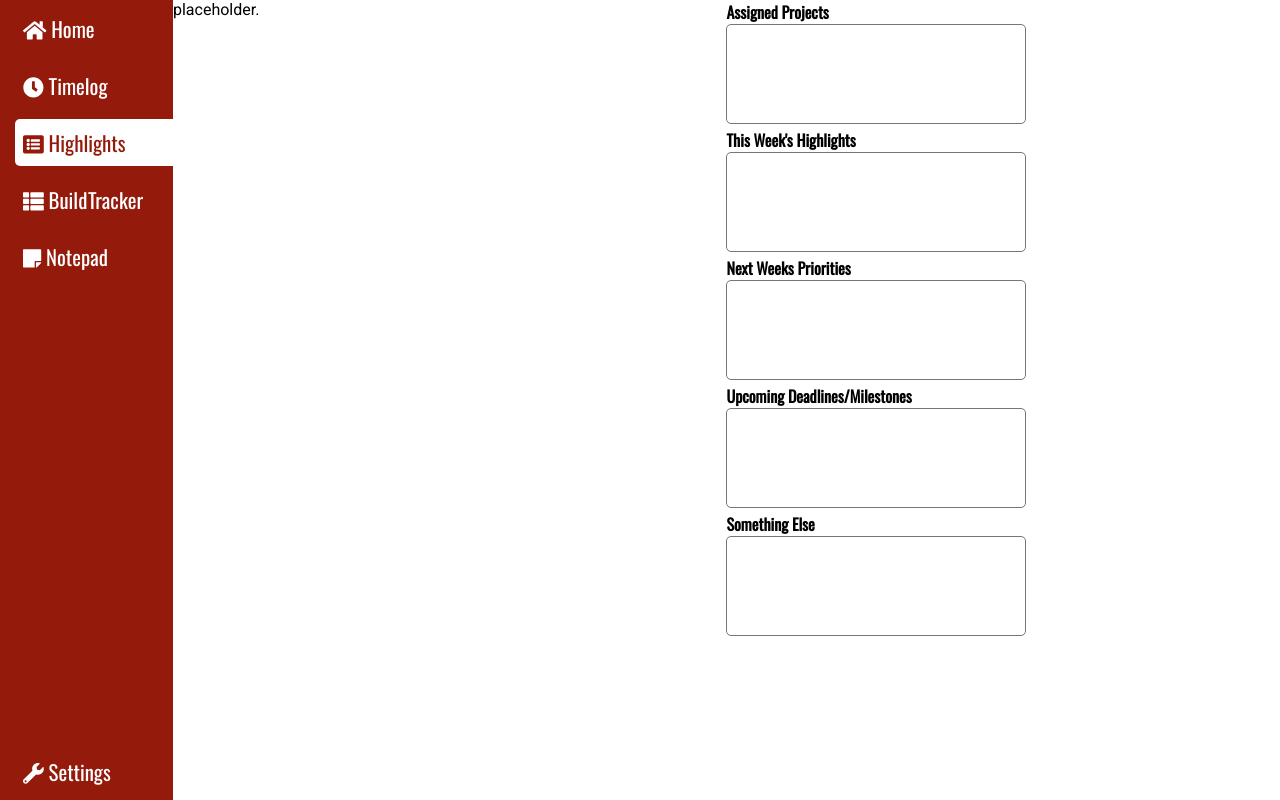
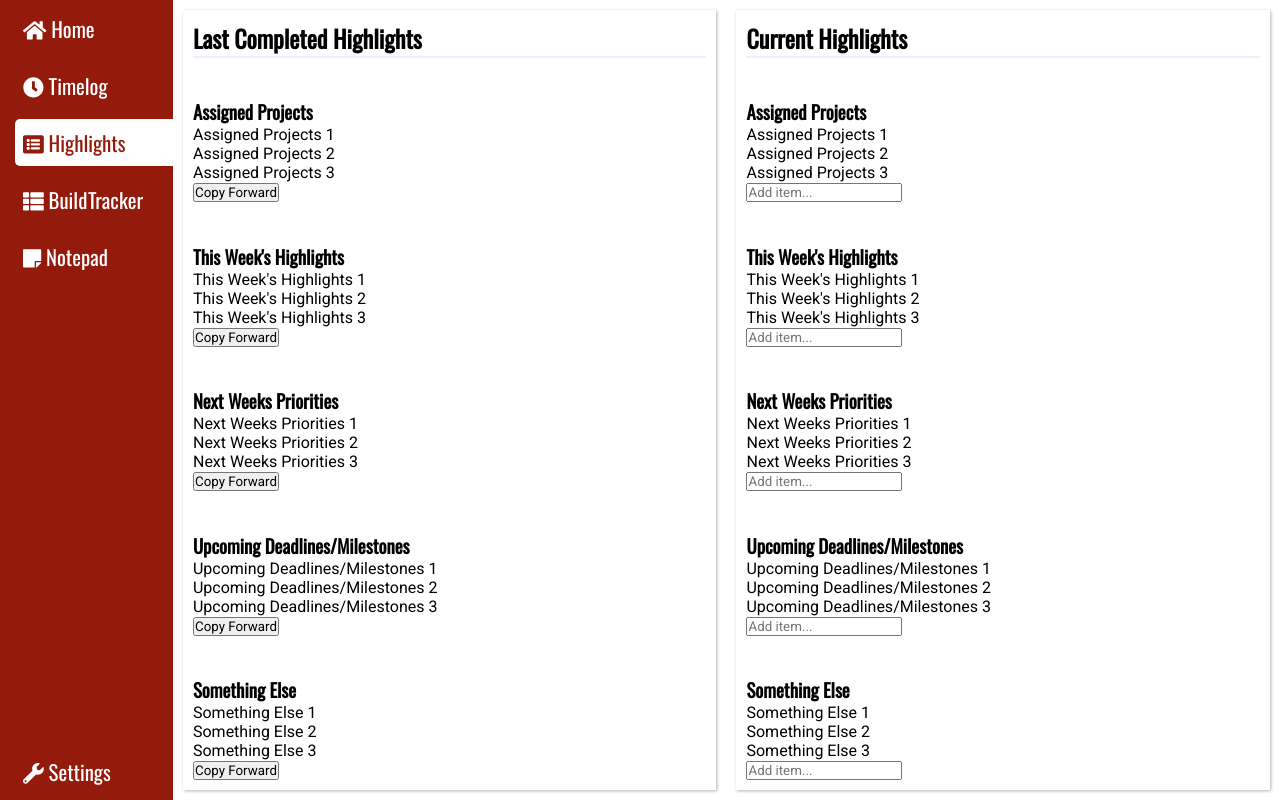
Before and after one commit to colinkey/weebo, a React (Create React App) app: page /highlights in a window 1280 px wide. Built offline with nearby package versions, Linux system fonts and the light colour scheme.

Commit message:
Build markup skeleton for highlights module

```diff
--- a/src/components/App.css
+++ b/src/components/App.css
@@ -3,3 +3,9 @@
   width: 100vw;
   display: flex;
 }
+
+.card {
+  box-shadow: 1px 1px 3px rgba(0, 0, 0, 0.3);
+  padding: 10px;
+  margin: 10px;
+}
--- /dev/null
+++ b/src/components/highlights/HighlightGroup.js
@@ -0,0 +1,19 @@
+import React from "react";
+
+import HighlightList from "./HighlightList";
+
+import "./HighlightGroup.css";
+
+const HighlightGroup = props => (
+  <div className="highglight-group">
+    <h3>{props.title}</h3>
+    <HighlightList title={props.title} />
+    {props.current ? (
+      <input type="text" placeholder="Add item..." />
+    ) : (
+      <button>Copy Forward</button>
+    )}
+  </div>
+);
+
+export default HighlightGroup;
--- a/src/components/highlights/HighlightEntry.js
+++ b/src/components/highlights/HighlightInput.js
@@ -1,12 +1,12 @@
 import React from "react";
 
-import "./HighlightEntry.css";
+import "./HighlightInput.css";
 
-const HighlightEntry = props => (
+const HighlightInput = props => (
   <div className="highlight">
     <h2>{props.title}</h2>
     <textarea />
   </div>
 );
 
-export default HighlightEntry;
+export default HighlightInput;
--- /dev/null
+++ b/src/components/highlights/HighlightList.css
@@ -0,0 +1,3 @@
+.highlight-list {
+  list-style: none;
+}
--- /dev/null
+++ b/src/components/highlights/HighlightList.js
@@ -0,0 +1,13 @@
+import React from "react";
+
+import "./HighlightList.css";
+
+const HighlightList = props => (
+  <ul className="highlight-list">
+    <li>{props.title} 1</li>
+    <li>{props.title} 2</li>
+    <li>{props.title} 3</li>
+  </ul>
+);
+
+export default HighlightList;
--- a/src/components/highlights/Highlights.css
+++ b/src/components/highlights/Highlights.css
@@ -4,4 +4,12 @@
 
 .highlight-container {
   flex: 1;
+  display: flex;
+  flex-direction: column;
+  justify-content: space-between;
 }
+
+.highlight-container-title {
+  /* text-decoration: underline; */
+  border-bottom: 2px solid #eef;
+}
--- a/src/components/highlights/Highlights.js
+++ b/src/components/highlights/Highlights.js
@@ -1,20 +1,26 @@
 import React from "react";
 
-import HighlightEntry from "./HighlightEntry";
+import HighlightGroup from "./HighlightGroup";
 
 import "./Highlights.css";
 
 const Highlights = () => (
   <div className="module module-highlights">
-    <div className="highlight-container previous-highlights">
-      <p>placeholder.</p>
+    <div className="highlight-container previous-highlights card">
+      <h2 className="highlight-container-title">Last Completed Highlights</h2>
+      <HighlightGroup title="Assigned Projects" current={false} />
+      <HighlightGroup title="This Week's Highlights" current={false} />
+      <HighlightGroup title="Next Weeks Priorities" current={false} />
+      <HighlightGroup title="Upcoming Deadlines/Milestones" current={false} />
+      <HighlightGroup title="Something Else" current={false} />
     </div>
-    <div className="highlight-container previous-highlights">
-      <HighlightEntry title="Assigned Projects" />
-      <HighlightEntry title="This Week's Highlights" />
-      <HighlightEntry title="Next Weeks Priorities" />
-      <HighlightEntry title="Upcoming Deadlines/Milestones" />
-      <HighlightEntry title="Something Else" />
+    <div className="highlight-container current-highlights card">
+      <h2 className="highlight-container-title">Current Highlights</h2>
+      <HighlightGroup title="Assigned Projects" current={true} />
+      <HighlightGroup title="This Week's Highlights" current={true} />
+      <HighlightGroup title="Next Weeks Priorities" current={true} />
+      <HighlightGroup title="Upcoming Deadlines/Milestones" current={true} />
+      <HighlightGroup title="Something Else" current={true} />
     </div>
   </div>
 );
--- a/src/components/settings/Settings.css
+++ b/src/components/settings/Settings.css
@@ -1,7 +1,5 @@
 .settings-section {
   width: 250px;
-  box-shadow: 1px 1px 3px rgba(0, 0, 0, 0.3);
-  padding: 10px;
 }
 
 .settings-header {
--- a/src/components/settings/Settings.js
+++ b/src/components/settings/Settings.js
@@ -5,7 +5,7 @@ import CheckboxSwitch from "./CheckboxSwitch";
 import "./Settings.css";
 
 const Settings = props => (
-  <div className="settings-section module-settings">
+  <div className="settings-section card module-settings">
     <h3 className="settings-header">Enabled modules</h3>
     <CheckboxSwitch
       toggleEnabledModule={props.toggleEnabledModule}
```
Also changed, not shown: src/components/highlights/HighlightGroup.css (added), src/components/highlights/HighlightInput.css (renamed from src/components/highlights/HighlightEntry.css).
